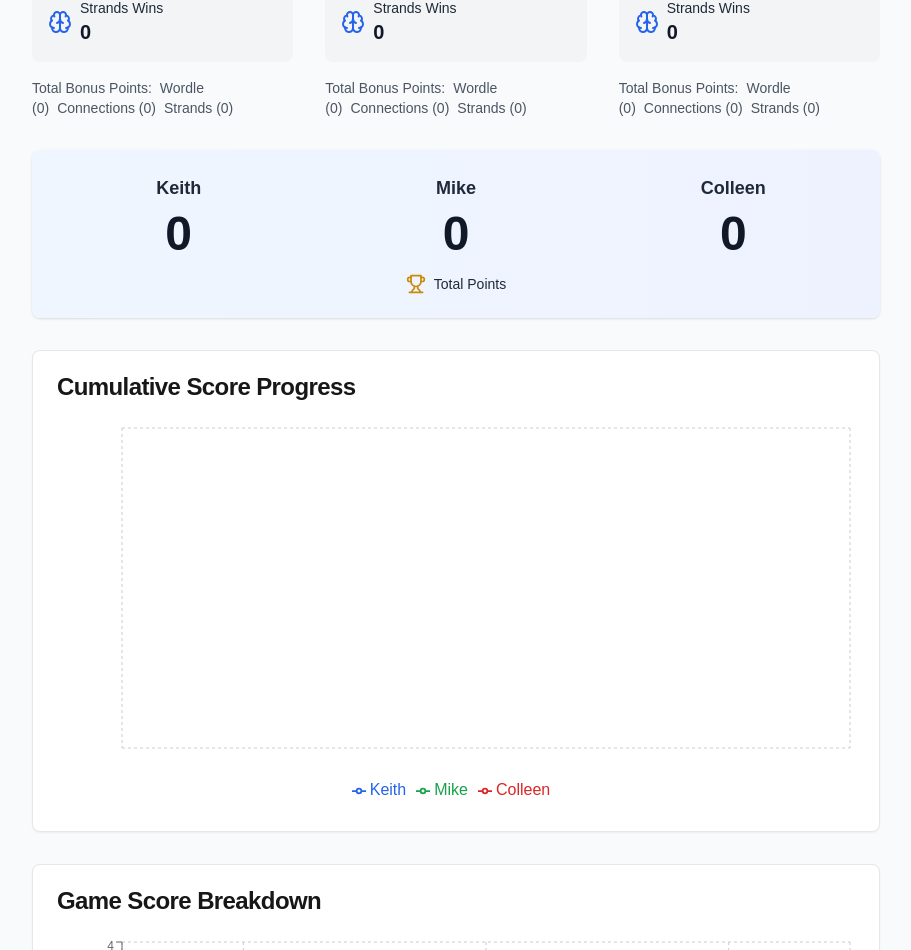
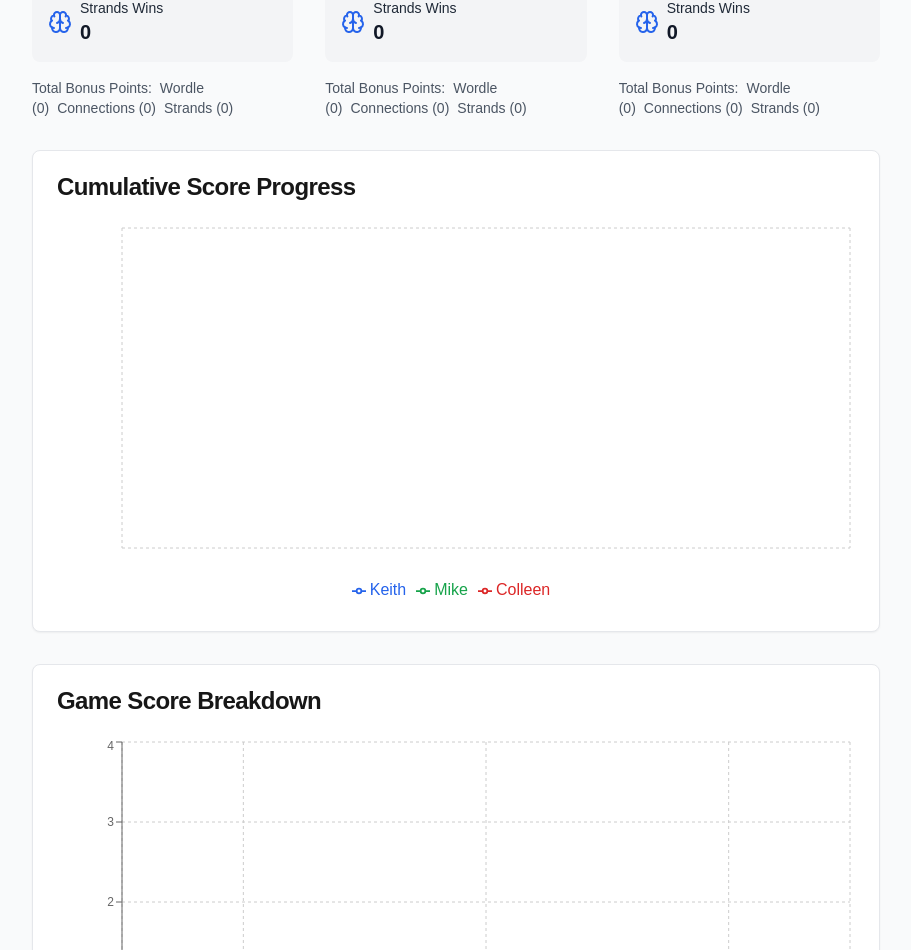
Before and after one commit to mwinscot/nyt-puzzle-scoreboard, a Next.js app: page / in a window 1280 px wide. Shown: the part 940-1890 px from the top of the page, without its empty margins (184-1095 px from the left). Built offline with nearby package versions, Linux system fonts and the light colour scheme; no server answers; the database is empty.

Commit message:
moving scoreboard back to the top 2

```diff
--- a/src/components/puzzle-scoreboard.tsx
+++ b/src/components/puzzle-scoreboard.tsx
@@ -619,16 +619,6 @@ const calculateScores = (text: string): {
           </div>
         </div>
 
-{/* Total Score Header */}
-<TotalScoreHeader
-          player1Score={Object.values(scores.player1.dailyScores).reduce((acc, score) => acc + score.total, 0)}
-          player2Score={Object.values(scores.player2.dailyScores).reduce((acc, score) => acc + score.total, 0)}
-          player3Score={Object.values(scores.player3.dailyScores).reduce((acc, score) => acc + score.total, 0)}
-          player1Name={player1Name}
-          player2Name={player2Name}
-          player3Name={player3Name}
-        />
-
         {/* Score History Chart */}
         <ScoreCharts scores={scores} />
 
```
